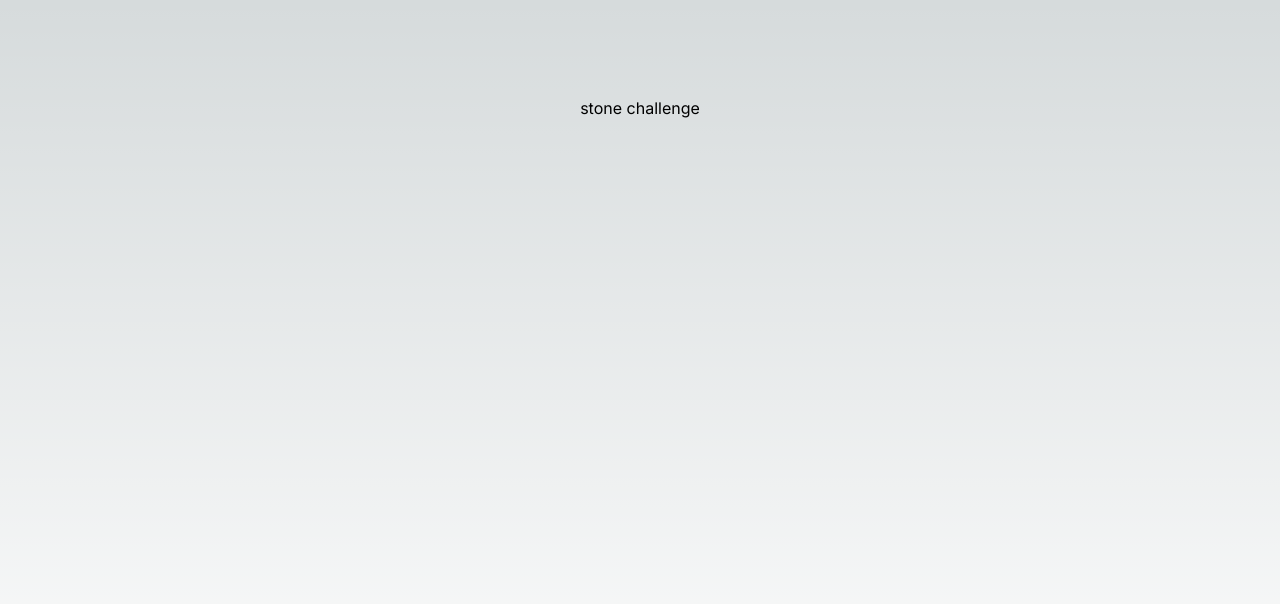
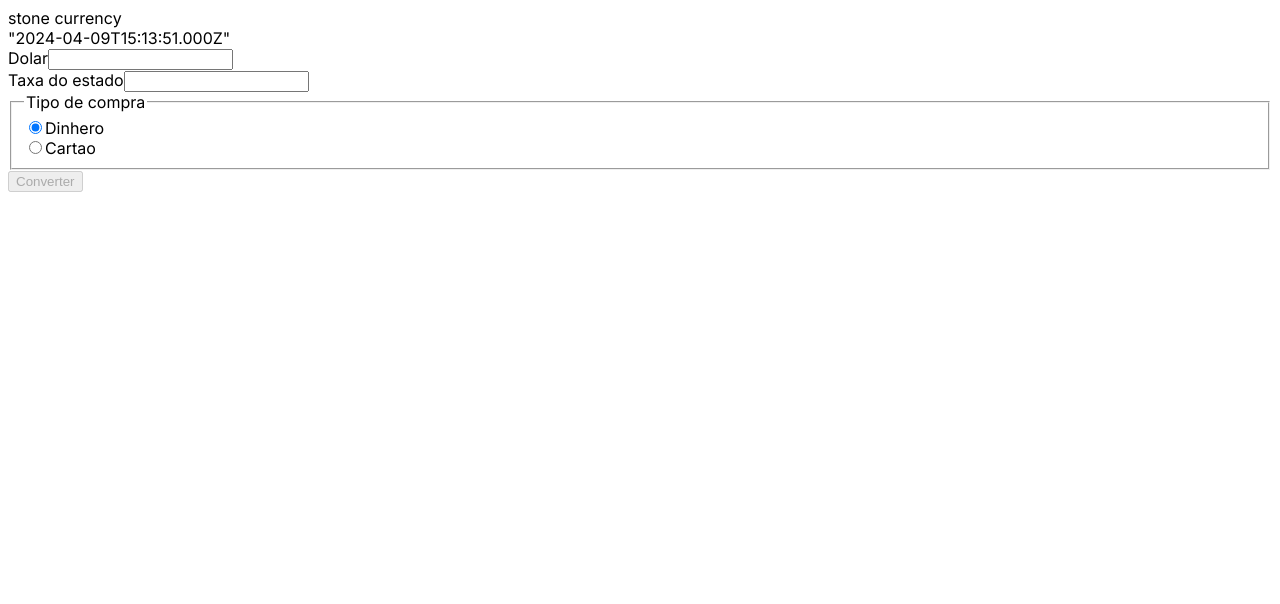
Before and after one commit to kevinch/stone-payments-desafio, a Next.js app: page / in a window 1280 px wide. Shown: the top 604 px of the page. Built offline with nearby package versions, Linux system fonts and the light colour scheme.

Commit message:
Add basic element

```diff
--- a/app/layout.tsx
+++ b/app/layout.tsx
@@ -1,6 +1,6 @@
 import type { Metadata } from "next";
 import { Inter } from "next/font/google";
-import "./globals.css";
+// import "./globals.css";
 
 const inter = Inter({ subsets: ["latin"] });
 
--- a/app/page.tsx
+++ b/app/page.tsx
@@ -1,9 +1,43 @@
-import Image from "next/image";
+// import Image from "next/image";
 
 export default function Home() {
+  const now = new Date()
+
   return (
-    <main className="flex min-h-screen flex-col items-center justify-between p-24">
-      stone challenge
+    <main>
+      <header>
+        <div>stone currency</div>
+        <div>{JSON.stringify(now, null, 2)}</div>
+      </header>
+
+      <div>
+        <div>
+          <label htmlFor="inputDolar">Dolar</label>
+          <input type="number" id="inputDolar" name="inputDolar" required />
+        </div>
+
+        <div>
+          <label htmlFor="inputTax">Taxa do estado</label>
+          <input type="number" id="inputTax" name="inputTax" required />
+        </div>
+
+        <fieldset>
+          <legend>Tipo de compra</legend>
+
+          <div>
+            <input type="radio" id="cash" name="drone" value="cash" defaultChecked />
+            <label htmlFor="cash">Dinhero</label>
+          </div>
+          <div>
+            <input type="radio" id="card" name="drone" value="card" />
+            <label htmlFor="card">Cartao</label>
+          </div>
+        </fieldset>
+
+        <button disabled>Converter</button>
+
+      </div>
+
     </main>
   );
 }
```
